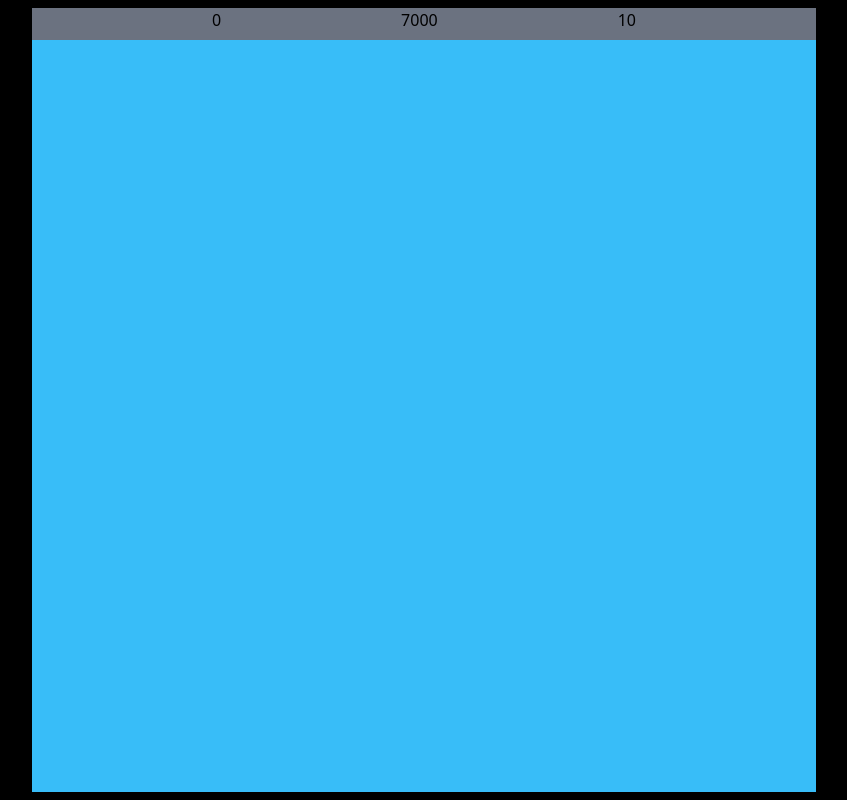
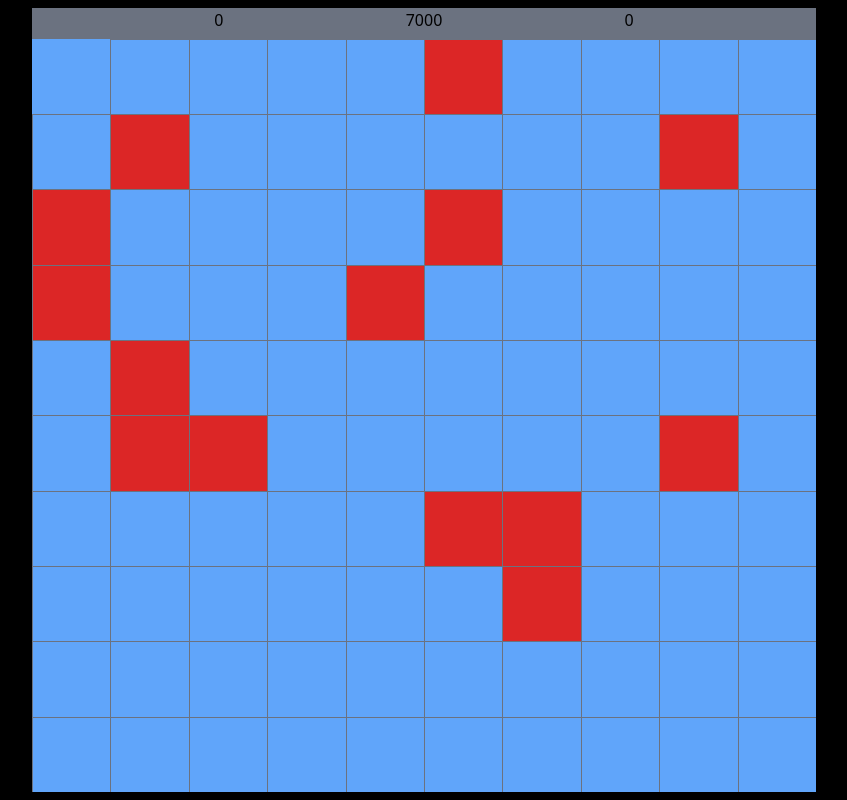
Before and after one commit to mvreisgk/minesweeper, a Next.js app: page / in a window 1280 px wide. Shown: the whole page, without its empty margins (216-1063 px from the left). Built offline with nearby package versions, Linux system fonts and the light colour scheme.

Commit message:
added grid

```diff
--- a/src/app/components/App.tsx
+++ b/src/app/components/App.tsx
@@ -1,10 +1,26 @@
 'use client'
 
 import { Context } from '@/contexts/application'
-import { ReactNode, FC } from 'react'
+import { FC, ReactNode, useState } from 'react'
 
-const App: FC<{ children: ReactNode }> = ({ children }) => (
-  <Context.Provider value={{}}>{children}</Context.Provider>
-)
+const App: FC<{ children: ReactNode }> = ({ children }) => {
+  const [time, setTime] = useState<number>(0)
+  const [remainingBombs, setRemainingBombs] = useState<number>(0)
+  const [flags, setFlags] = useState<number>(0)
+  return (
+    <Context.Provider
+      value={{
+        flags,
+        remainingBombs,
+        time,
+        setFlags,
+        setRemainingBombs,
+        setTime,
+      }}
+    >
+      {children}
+    </Context.Provider>
+  )
+}
 
 export default App
--- /dev/null
+++ b/src/app/components/game/Grid.tsx
@@ -0,0 +1,51 @@
+'use client'
+
+import { Cell } from '@/lib/types'
+import { FC, useEffect, useState } from 'react'
+import Tile from './Tile'
+
+const Grid: FC = () => {
+  const [grid, setGrid] = useState<Cell[][] | undefined>()
+
+  useEffect(() => {
+    if (!grid) {
+      const dummy: Cell[][] = [
+        [],
+        [],
+        [],
+        [],
+        [],
+        [],
+        [],
+        [],
+        [],
+        [],
+      ] as Cell[][]
+      for (let y = 0; y < 10; y++) {
+        for (let x = 0; x < 10; x++) {
+          dummy[y][x] = {
+            bombsAround: 0,
+            haveBomb: Math.random() > 0.9,
+          }
+        }
+      }
+      setGrid(dummy)
+    }
+  }, [grid])
+
+  if (!grid) {
+    return <>Loading...</>
+  }
+
+  return (
+    <section className="flex h-full w-full bg-emerald-500">
+      <div className="grid h-full w-full grid-cols-10 divide-x divide-y divide-gray-500">
+        {grid.map((line, gi) =>
+          line.map((cell, li) => <Tile info={cell} key={`${gi}+${li}`} />),
+        )}
+      </div>
+    </section>
+  )
+}
+
+export default Grid
--- a/src/app/components/game/Header.tsx
+++ b/src/app/components/game/Header.tsx
@@ -1,19 +1,26 @@
 'use client'
 
+import { Context } from '@/contexts/application'
 import { getClockAndStart } from '@/services/time'
-import { FC, useState } from 'react'
+import { FC, useContext, useEffect } from 'react'
 
 const Header: FC = () => {
-  const [time, setTime] = useState<number>(0)
-  const updateTime = (time: number) => {
-    setTime(time)
-  }
-  getClockAndStart(time, updateTime)
+  const { time, setTime, flags, remainingBombs } = useContext(Context)
+
+  useEffect(() => {
+    const interval = getClockAndStart(time, (time: number) => {
+      setTime(time)
+    })
+    return () => {
+      clearInterval(interval)
+    }
+  }, [setTime, time])
+
   return (
     <header className="flex h-8 w-full flex-row justify-evenly bg-gray-500">
-      <div>0</div>
+      <div>{flags}</div>
       <div>{time}</div>
-      <div>10</div>
+      <div>{remainingBombs}</div>
     </header>
   )
 }
--- /dev/null
+++ b/src/app/components/game/Tile.tsx
@@ -0,0 +1,13 @@
+import { Cell } from '@/lib/types'
+import { FC, useState } from 'react'
+
+const Tile: FC<{ info: Cell }> = ({ info }) => {
+  const [cell] = useState(info)
+  if (cell.haveBomb) {
+    return <div className="col-span-1 flex bg-red-600"></div>
+  } else {
+    return <div className="col-span-1 flex bg-blue-400"></div>
+  }
+}
+
+export default Tile
--- a/src/app/components/game/Wrapper.tsx
+++ b/src/app/components/game/Wrapper.tsx
@@ -1,10 +1,12 @@
 import { FC } from 'react'
+import Grid from './Grid'
 import Header from './Header'
 
 const Wrapper: FC = () => (
   <main className="flex h-screen w-screen items-center justify-center bg-black p-2">
     <section className="flex aspect-square h-full flex-col items-center justify-start bg-sky-400">
       <Header />
+      <Grid />
     </section>
   </main>
 )
--- a/src/lib/interfaces.ts
+++ b/src/lib/interfaces.ts
@@ -1,5 +1,8 @@
 export interface IContext {
-  time: Date
+  time: number
+  setTime: (time: number) => void
   flags: number
+  setFlags: (flags: number) => void
   remainingBombs: number
+  setRemainingBombs: (remainingBombs: number) => void
 }
--- /dev/null
+++ b/src/lib/types.ts
@@ -0,0 +1,4 @@
+export type Cell = {
+  haveBomb: boolean
+  bombsAround: number
+}
--- a/src/services/time.tsx
+++ b/src/services/time.tsx
@@ -2,7 +2,7 @@ export function getClockAndStart(
   time: number,
   callback: (time: number) => void,
 ) {
-  setInterval(() => {
+  return setInterval(() => {
     time += 1000
     callback(time)
   }, 1000)
```
